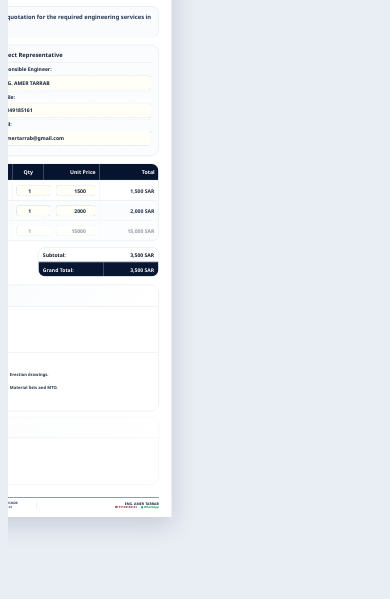
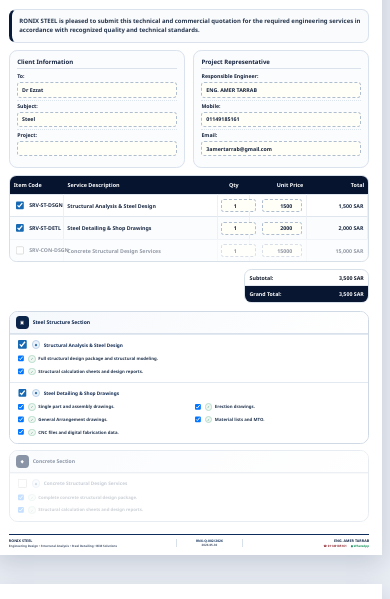
Before and after one commit to 3amertarrab-oss/ronix-erp, a plain HTML site: page index.html in a window 390 px wide. Shown: the part 601-1200 px from the top of the page. Drawn offline with Linux system fonts and the light colour scheme.

Commit message:
V10.6.2 responsive iPhone document fitting on same PWA URL

```diff
--- a/index.html
+++ b/index.html
@@ -762,6 +762,15 @@ button{cursor:pointer}
 @media screen and (min-width:601px) and (max-width:720px){
   .paper{transform:scale(.70)!important;margin-bottom:-89mm!important}
 }
+
+/* V10.6.2 mobile responsive paper: the layout width is scaled by JS zoom */
+@media screen and (max-width:720px){
+  .preview{overflow:visible!important;min-width:0!important}
+  .paper{max-width:none!important;flex-shrink:0!important;margin:0 auto 14px!important;transform:none!important;transform-origin:top center!important}
+  .workspace{overflow:hidden!important}
+  .preview-toolbar{box-sizing:border-box!important}
+  .topbar{box-sizing:border-box!important}
+}
 </style>
 </head>
 <body>
@@ -995,5 +1004,33 @@ window.addEventListener('beforeprint',()=>{render();fitPrintPages()});
 window.addEventListener('DOMContentLoaded',()=>{syncForm();render();updateLanguageButtons();document.documentElement.dir=model.lang==='en'?'ltr':'rtl'});
 </script>
 <script>if ('serviceWorker' in navigator) { window.addEventListener('load', () => navigator.serviceWorker.register('./sw.js').catch(err => console.warn('RONIX service worker:', err))); }</script>
+<script>
+(function(){
+  function fitMobileQuotation(){
+    if(window.matchMedia('print').matches)return;
+    var mobile=window.innerWidth<=720;
+    document.querySelectorAll('.paper').forEach(function(p){
+      if(!mobile){p.style.removeProperty('zoom');p.style.removeProperty('transform');p.style.removeProperty('margin-bottom');return;}
+      p.style.setProperty('transform','none','important');
+      p.style.setProperty('margin-bottom','14px','important');
+      p.style.removeProperty('zoom');
+      var layoutWidth=p.getBoundingClientRect().width || 794;
+      var workspace=document.querySelector('.workspace');
+      var available=(workspace ? workspace.clientWidth : window.innerWidth)-4;
+      var factor=Math.max(.28,Math.min(1,available/layoutWidth));
+      p.style.setProperty('zoom',String(factor),'important');
+    });
+  }
+  window.addEventListener('DOMContentLoaded',fitMobileQuotation);
+  window.addEventListener('load',fitMobileQuotation);
+  window.addEventListener('resize',fitMobileQuotation);
+  window.addEventListener('afterprint',fitMobileQuotation);
+  var observer=new MutationObserver(function(){window.requestAnimationFrame(fitMobileQuotation)});
+  window.addEventListener('DOMContentLoaded',function(){
+    var target=document.querySelector('.preview');
+    if(target)observer.observe(target,{childList:true,subtree:false});
+  });
+})();
+</script>
 </body>
 </html>
```
